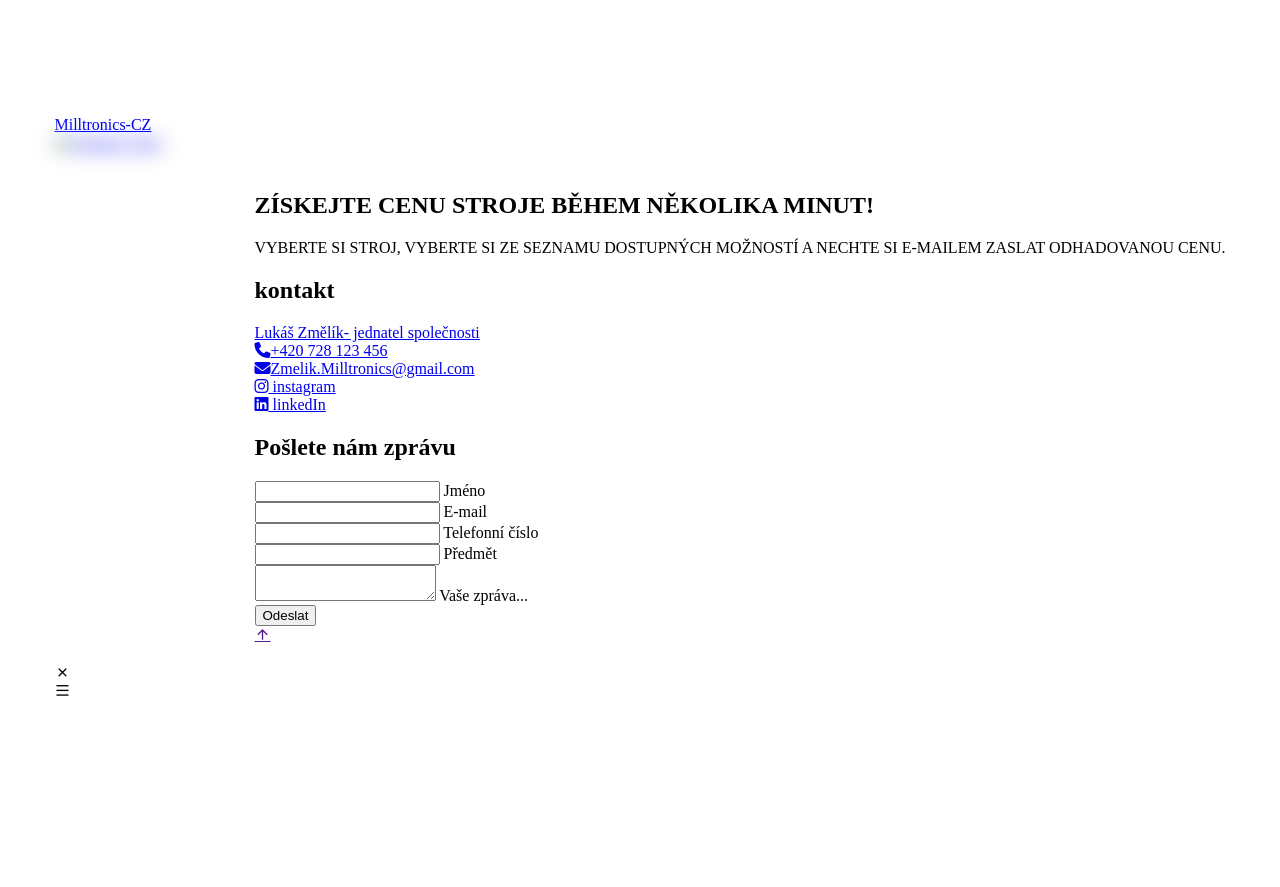
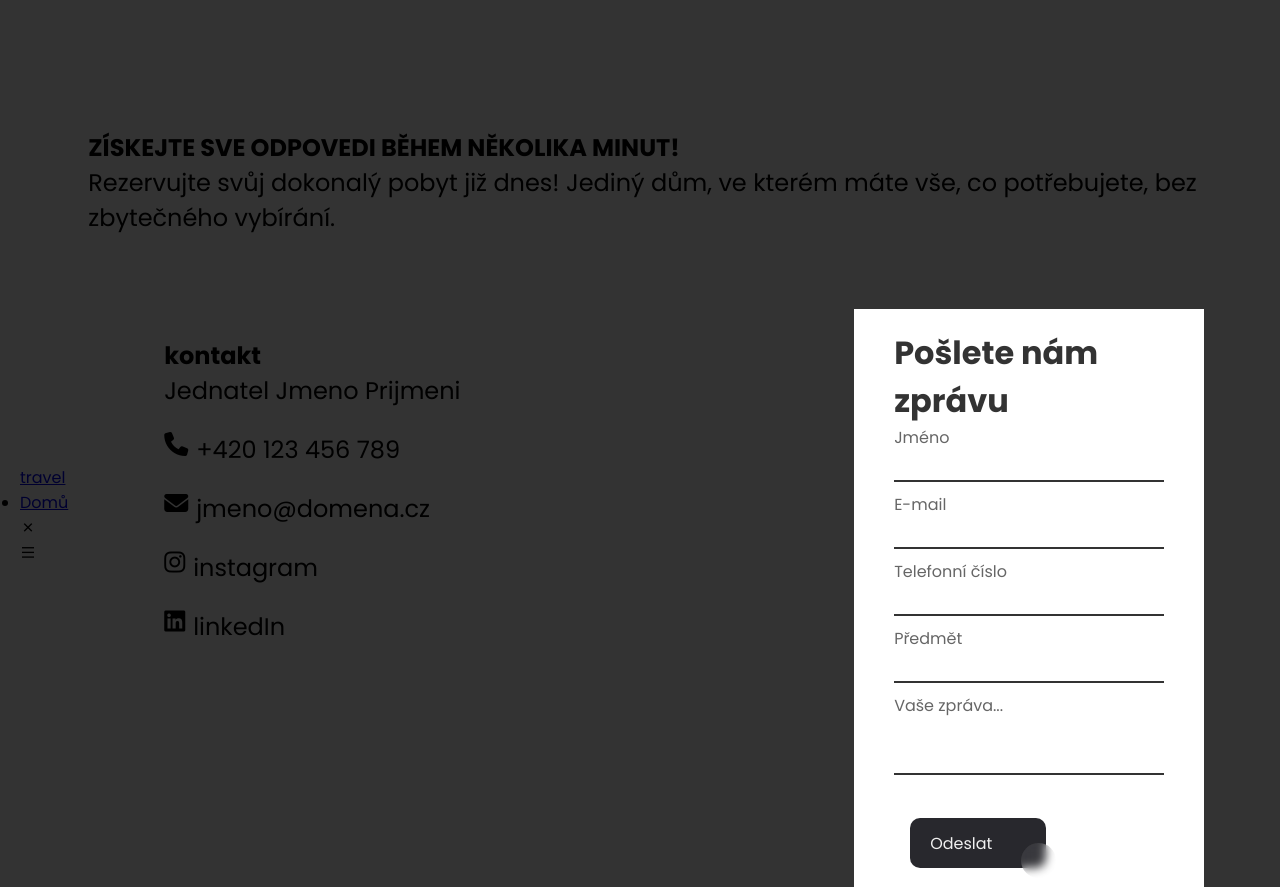
Before and after one commit to BannanaBob/BananaBob.github.io, a plain HTML site: page form.html in a window 1280 px wide. Shown: the top 887 px of the page. Before the commit the page ends 816 px from the top, so only its background shows below. Drawn offline with nearby package versions, Linux system fonts and the light colour scheme; files that its build step writes are made by us from their sources.

Commit message:
Add files via upload

```diff
--- /dev/null
+++ b/css/Form.css
@@ -0,0 +1,404 @@
+@import url('https://fonts.googleapis.com/css2?family=Poppins:wght@400;600;700&display=swap');
+
+* {
+  padding: 0;
+  margin: 0;
+  box-sizing: border-box;
+  font-family: 'Poppins', sans-serif;
+}
+
+/* Adjust body styles */
+body {
+  margin: 0;
+  padding: 0;
+  box-sizing: border-box;
+  font-family: 'Poppins', sans-serif;
+  min-height: 100vh;
+  width: 100%;
+  display: flex;
+  justify-content: center;
+  align-items: center;
+  position: relative;
+  overflow: hidden; /* Prevent background overflow */
+}
+
+/* Adjust body::after styles */
+body::after {
+  content: "";
+  position: absolute;
+  top: 0;
+  left: 0;
+  height: 100%;
+  width: 100%;
+  background-color: rgba(0, 0, 0, 0.8);
+  z-index: 1; /* Ensure overlay appears above background */
+}
+
+/* Ensure form is on top of background */
+.container_form {
+  position: relative;
+  z-index: 2; /* Place form above overlay */
+}
+
+/* Ensure form spans the entire screen */
+.contact-form {
+  width: 100%;
+  max-width: 350px;
+  margin: 0 auto; /* Center the form horizontally */
+}
+
+
+
+
+
+
+
+
+
+
+
+
+
+
+
+
+
+
+section {
+  position: relative;
+  z-index: 3;
+  padding-top: 50px;
+  padding-bottom: 50px;
+}
+
+.container {
+  max-width: 1080px;
+  margin-left: auto;
+  margin-right: auto;
+  padding-left: 20px;
+  padding-right: 20px;
+}
+
+
+.container_form {
+  max-width: 1080px;
+  margin-left: auto;
+  margin-right: auto;
+  padding-left: 20px;
+  padding-right: 20px;
+
+  display: flex;
+    flex-wrap: nowrap;
+    align-content: center;
+    flex-direction: row;
+    justify-content: space-between;
+    align-items: baseline;
+}
+
+
+
+
+/* CSS */
+
+.button-86b {
+    all: unset;
+    width: 6rem;
+    max-width: 130px;
+    height: 30px;
+    font-size: 16px;
+    margin: 1rem;
+    background: transparent;
+    border: none;
+    position: relative;
+    color: #f0f0f0;
+    cursor: pointer;
+    z-index: 1;
+    padding: 10px 20px;
+    display: flex;
+    align-items: center;
+    justify-content: center;
+    white-space: nowrap;
+    user-select: none;
+    -webkit-user-select: none;
+    touch-action: manipulation;
+
+    display: inline-block;
+
+  }
+
+
+  .button-86b::after,
+  .button-86b::before {
+    content: '';
+    position: absolute;
+    bottom: 0;
+    right: 0;
+    z-index: -99999;
+    transition: all .4s;
+  }
+
+  .button-86b::before {
+    transform: translate(0%, 0%);
+    width: 100%;
+    height: 100%;
+    background: #28282d;
+    border-radius: 10px;
+  }
+
+  .button-86b::after {
+    transform: translate(10px, 10px);
+    width: 35px;
+    height: 35px;
+    background: #ffffff15;
+    backdrop-filter: blur(5px);
+    -webkit-backdrop-filter: blur(5px);
+    border-radius: 50px;
+  }
+
+  .button-86b:hover::before {
+    transform: translate(5%, 20%);
+    width: 110%;
+    height: 110%;
+  }
+
+  .button-86b:hover::after {
+    border-radius: 10px;
+    transform: translate(0, 0);
+    width: 100%;
+    height: 100%;
+  }
+
+  .button-86b:active::after {
+    transition: 0s;
+    transform: translate(0, 5%);
+  }
+
+
+
+
+
+
+
+/*--------movement pri prejeti a odkud kam se ma text posunout padding right (rem)...---------*/
+.contact_form a {
+  color: var(--light-white);
+  font-size: 1.5rem;
+  padding-bottom: 1.5rem;
+  display: flex;
+  flex-wrap: nowrap;
+  align-content: center;
+  flex-direction: row;
+  justify-content: flex-start;
+  align-items: flex-start;
+  text-decoration: none;
+
+  max-width: 450px;
+}
+
+
+
+.contact_form a i {
+  padding-right: 0.5rem;
+  transition: 0.2s linear;
+
+}
+
+.contact_form a:hover i {
+  padding-right: 2rem;
+  color: #8e44ad;
+}
+
+
+
+
+
+
+
+
+
+
+
+
+.section-header {
+  margin-bottom: 50px;
+  text-align: center;
+}
+
+.section-header h2 {
+  color: #FFF;
+  font-weight: bold;
+  font-size: 3em;
+  margin-bottom: 20px;
+}
+
+.section-header p {
+  color: #FFF;
+}
+
+.row  {
+  display: flex;
+  flex-wrap: wrap;
+  align-items: center;
+  justify-content: space-between;
+}
+
+.contact-info {
+  width: 50%;
+}
+
+.contact-info-item {
+  display: flex;
+  margin-bottom: 30px;
+}
+
+.contact-info-icon {
+  height: 70px;
+  width: 70px;
+  background-color: #fff;
+  text-align: center;
+  border-radius: 50%;
+}
+
+.contact-info-icon i {
+  font-size: 30px;
+  line-height: 70px;
+}
+
+.contact-info-content {
+  margin-left: 20px;
+}
+
+.contact-info-content h4 {
+  color: #1da9c0;
+  font-size: 1.4em;
+  margin-bottom: 5px;
+}
+
+.contact-info-content a {
+    color: #1da9c0;
+    font-size: 1.4em;
+    margin-bottom: 5px;
+    text-decoration: none;
+  }
+
+.contact-info-content p {
+  color: #FFF;
+  font-size: 1em;
+}
+
+.header_1{
+  padding-top: 5rem;
+}
+
+.contact-form {
+  background-color: #fff;
+  padding: 40px;
+  width: 100%;
+  padding-bottom: 20px;
+  padding-top: 20px;
+
+  max-width: 350px;
+}
+
+.contact_form p {
+  color: var(--light-white);
+  font-size: 1.5rem;
+  padding-bottom: 1.5rem;
+
+}
+
+.contact-form h2 {
+  font-weight: bold;
+  font-size: 2em;
+  margin-bottom: 10px;
+  color: #333;
+}
+
+.contact-form .input-box {
+  position: relative;
+  width: 100%;
+  margin-top: 10px;
+}
+
+.contact-form .input-box input,
+.contact-form .input-box textarea{
+  width: 100%;
+  padding: 5px 0;
+  font-size: 16px;
+  margin: 10px 0;
+  border: none;
+  border-bottom: 2px solid #333;
+  outline: none;
+  resize: none;
+}
+
+.contact-form .input-box span {
+  position: absolute;
+  left: 0;
+  padding: 5px 0;
+  font-size: 16px;
+  margin: 10px 0;
+  pointer-events: none;
+  transition: 0.5s;
+  color: #666;
+}
+.contact-form .input-box input ~ span,
+.contact-form .input-box textarea ~ span{
+  transform: translateY(-25px);
+}
+
+
+.contact-form .input-box input:focus ~ span,
+.contact-form .input-box textarea:focus ~ span{
+  color: #e91e63;
+  font-size: 12px;
+  transform: translateY(-20px);
+}
+
+
+
+
+.contact-form .input-box input::after ~ span,
+.contact-form .input-box textarea::after ~ span{
+  display: none;
+}
+
+
+.contact-form .input-box input[type="submit"]
+{
+  width: 100%;
+  background: #00bcd4;
+  color: #FFF;
+  border: none;
+  cursor: pointer;
+  padding: 10px;
+  font-size: 18px;
+  border: 1px solid #00bcd4;
+  transition: 0.5s;
+}
+
+.contact-form .input-box input[type="submit"]:hover
+{
+  background: #FFF;
+  color: #00bcd4;
+}
+
+@media (max-width: 991px) {
+  section {
+    padding-top: 50px;
+    padding-bottom: 50px;
+  }
+
+  .row {
+    flex-direction: column;
+  }
+
+  .contact-info {
+    margin-bottom: 40px;
+    width: 100%;
+  }
+
+  .contact-form {
+    width: 100%;
+  }
+}
--- a/form.html
+++ b/form.html
@@ -22,9 +22,7 @@
     <link rel="stylesheet" href="https://cdnjs.cloudflare.com/ajax/libs/font-awesome/6.4.0/css/all.min.css" integrity="sha512-iecdLmaskl7CVkqkXNQ/ZH/XLlvWZOJyj7Yy7tcenmpD1ypASozpmT/E0iPtmFIB46ZmdtAc9eNBvH0H/ZpiBw==" crossorigin="anonymous" referrerpolicy="no-referrer" />
     <script src="https://cdnjs.cloudflare.com/ajax/libs/jquery/3.7.0/jquery.min.js" integrity="sha512-3gJwYpMe3QewGELv8k/BX9vcqhryRdzRMxVfq6ngyWXwo03GFEzjsUm8Q7RZcHPHksttq7/GFoxjCVUjkjvPdw==" crossorigin="anonymous" referrerpolicy="no-referrer"></script>
 
-    <link rel="stylesheet" href="assets/css/styles.css">
-    <link rel="stylesheet" href="assets/css/111.css">
-    <link rel="stylesheet" href="assets/css/form.css">
+    <link rel="stylesheet" href="css/form.css">
 
 </head>
 <body>
@@ -47,16 +45,12 @@
 <header class="header" id="header">
   <nav class="nav container">
 
-     <a href="index.html" class="nav__logo">
-        Milltronics-CZ
-
-        <img src="assets/img/Milltronics-logo-cutout.png" alt="company logo" class="logo">
-     </a>
+    <a href="index.html" class="logo">travel</a>
 
 
 
           <ul>
-           <li class="nav__item"> <a href="../cnc-web/index.html" class="nav__link1">Domů</a> </li>
+           <li class="nav__item"> <a href="index.html" class="nav__link1">Domů</a> </li>
           </ul>
         <!--close button-->
         <div class="nav__close" id="nav-close">
@@ -76,9 +70,9 @@
 <section>
   <div class="header_1">
   <div class="section__title">
-    <h2>ZÍSKEJTE CENU STROJE BĚHEM NĚKOLIKA MINUT!</h2>
+    <h2>ZÍSKEJTE SVE ODPOVEDI BĚHEM NĚKOLIKA MINUT!</h2>
     <div class="contact_form">
-    <p>VYBERTE SI STROJ, VYBERTE SI ZE SEZNAMU DOSTUPNÝCH MOŽNOSTÍ A NECHTE SI E-MAILEM ZASLAT ODHADOVANOU CENU.</p>
+    <p>Rezervujte svůj dokonalý pobyt již dnes! Jediný dům, ve kterém máte vše, co potřebujete, bez zbytečného vybírání.</p>
   </div>
 </div>
 
@@ -94,9 +88,9 @@
 
 
           <div class="contact_form">
-                <a href="#">Lukáš Změlík- jednatel společnosti</a>
-                <a href="#"><i class="fas fa-phone"></i>+420 728 123 456</a>
-                <a href="../cnc-web/form.html"><i class="fas fa-envelope"></i>Zmelik.Milltronics@gmail.com</a>
+                <a href="#">Jednatel Jmeno Prijmeni</a>
+                <a href="#"><i class="fas fa-phone"></i>+420 123 456 789</a>
+                <a href="form.html"><i class="fas fa-envelope"></i>jmeno@domena.cz</a>
                 <a href="https://www.instagram.com/miakhalifa/"><i class="fab fa-instagram"></i> instagram</a>
                 <a href='#'> <i class="fab fa-linkedin"></i> linkedIn</a>
              </div>
```
Also changed, not shown: css/about.css (+6 -27 lines), css/style.css (+19 -0 lines).
